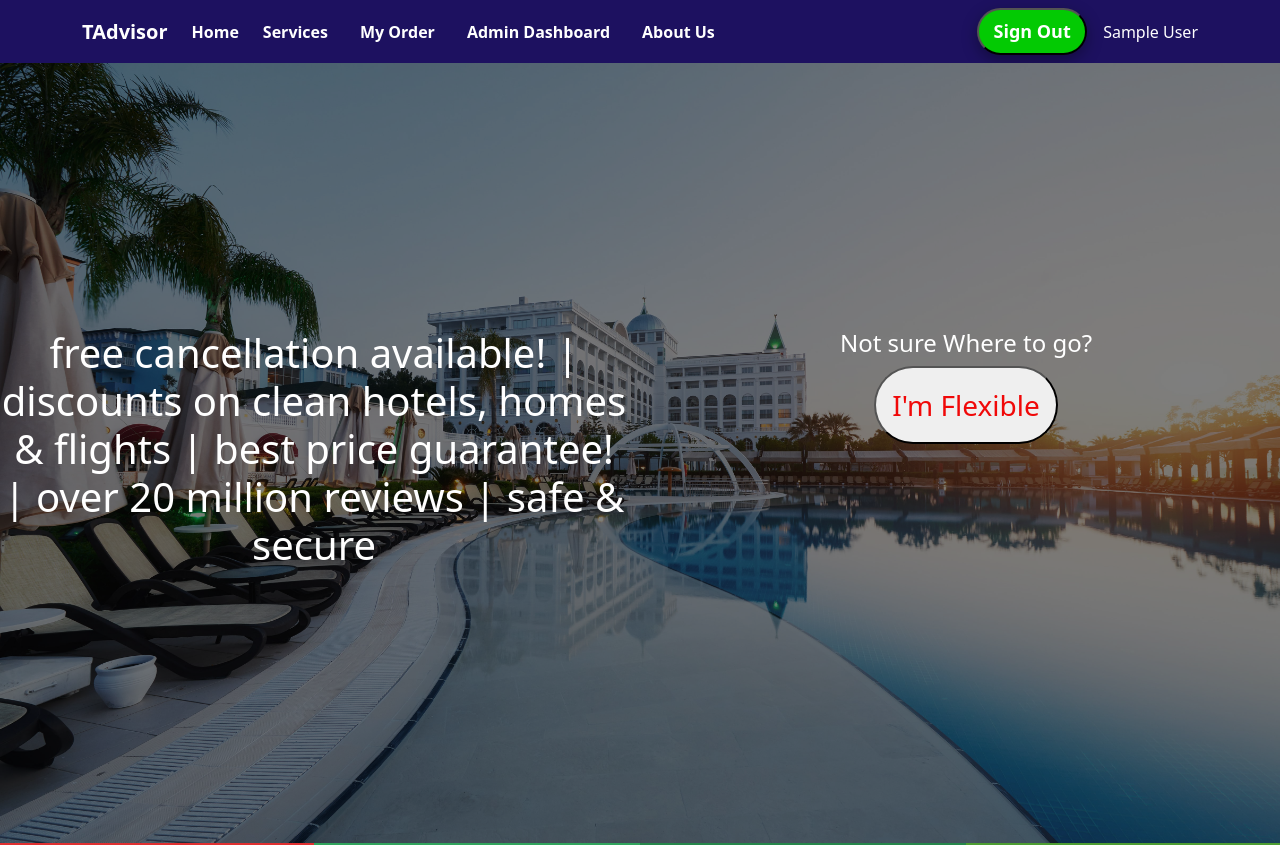
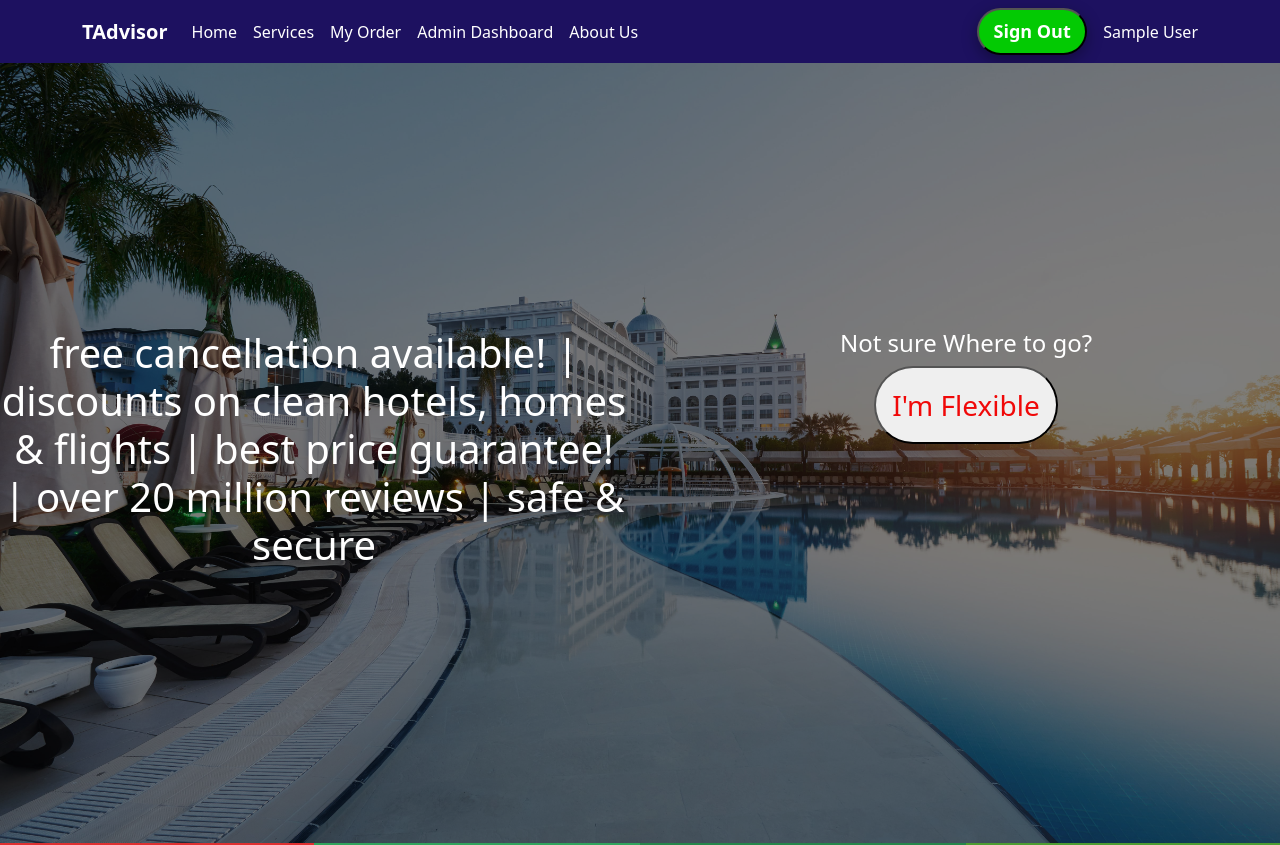
Before and after one commit to rokibulslam/Trip-Advisor-Client-MERN, a React (Create React App) app: page / in a window 1280 px wide. Shown: the top 845 px of the page. Built offline with nearby package versions, Linux system fonts and the light colour scheme; no server answers; sample sign-in values are in the browser's storage; the HTML template or start-up script is replaced by a standard one.

Commit message:
almost done

```diff
--- a/src/App.css
+++ b/src/App.css
@@ -1,5 +1,6 @@
 .App {
   text-align: center;
+  overflow: hidden;
 }
 
 .App-logo {
--- a/src/Component/Admin/ManageOrder/ManageOrder.js
+++ b/src/Component/Admin/ManageOrder/ManageOrder.js
@@ -38,8 +38,9 @@ const ManageOrder = () => {
         }
     }
     return (
-        <div>
+        <div className="container pt-5">
             <div>
+                <h1 className="fw-light">Manage All Orders</h1>
             <Table striped bordered hover>
             <thead>
                 <tr>
@@ -47,7 +48,6 @@ const ManageOrder = () => {
                 <th>Ordered BY</th>
                 <th>Adress</th>
                 <th>Status</th>
-                <th>Product</th>
                 </tr>
             </thead>
             {
@@ -55,12 +55,10 @@ const ManageOrder = () => {
                     <tbody>
                         <tr>
                         <td>1</td>
-                        <td>{order.name} <br />{order.city}<br />{order.country}<br />{order.email}<br />{order.phone}</td>
-                        <td>${order.service.price}<br />{order.service.name}</td>
+                        <td>Customer Name: {order.name} <br />City :{order.city}<br />Country: {order.country}<br />Email: {order.email}<br />Phone No: {order.phone}</td>
+                        <td>Service Price: ${order.service.price}<br />Service Name: {order.service.name}</td>
                         <td className="text-danger">{order.status}</td>
-                        <td></td>
-
-                        <td><button onClick={()=>handleDelete(order._id)}>Cancel Order</button> <br /><button onClick={()=>handlePending(order._id)}>Approved Order</button></td>
+                        <td><button className="btn btn-danger m-2" onClick={()=>handleDelete(order._id)}>Cancel Order</button> <br /><button className="btn btn-success" onClick={()=>handlePending(order._id)}>Approved Order</button></td>
                         </tr>
                     </tbody>
                 ))
--- a/src/Component/Home/NavBar/NavBar.js
+++ b/src/Component/Home/NavBar/NavBar.js
@@ -1,5 +1,5 @@
 import React from 'react';
-import { Button, Container, Nav, Navbar} from 'react-bootstrap';
+import { Button, Container, Nav, Navbar, NavDropdown} from 'react-bootstrap';
 import { HashLink } from 'react-router-hash-link';
 import useAuth from '../../../Hooks/useAuth';
 import './NavBar.css'
@@ -16,11 +16,12 @@ const NavBar = () => {
             <Navbar.Toggle aria-controls="responsive-navbar-nav" />
             <Navbar.Collapse id="responsive-navbar-nav">
                 <Nav className="me-auto">
-                <Nav.Link as={HashLink} className="text-decoration-none fw-bold text-white"  to="/home#home">Home</Nav.Link>
-                <Nav.Link as={HashLink} className="text-decoration-none px-3 fw-bold text-white"  to="/home#hotels">Services</Nav.Link>
-                {user?.email ? <Nav.Link as={HashLink} className="text-decoration-none px-3 fw-bold text-white" to="/myOrders">My Order</Nav.Link>: ''}
-                {user?.email ? <Nav.Link as={HashLink} className="text-decoration-none px-3 fw-bold text-white" to="/admin">Admin Dashboard</Nav.Link> : ''}
-                <Nav.Link as={HashLink} className="text-decoration-none px-3 fw-bold text-white" to="/about">About Us</Nav.Link>
+                <Nav.Link as={HashLink} className="text-decoration-none fw-normal text-white"  to="/home#home">Home</Nav.Link>
+                <Nav.Link as={HashLink} className="text-decoration-none fw-normal px-2 text-white"  to="/home#hotels">Services</Nav.Link>
+                {user?.email ? <Nav.Link as={HashLink} className="text-decoration-none  fw-normal px-2 text-white" to="/myOrders">My Order</Nav.Link>: ''}
+                {user?.email ? <Nav.Link as={HashLink} className="text-decoration-none fw-normal px-2  text-white" to="/admin">Admin Dashboard</Nav.Link> : ''}
+
+                <Nav.Link as={HashLink} className="text-decoration-none px-2  fw-normal text-white" to="/about">About Us</Nav.Link>
                 </Nav>
                 <Nav className="justify-content-center align-items-center">
                 {user.email ? <button className="button text-white p-2"  onClick={logOut}>Sign Out</button> :
--- a/src/Component/User/Customer/PlaceOrder/MyOrders/MyOrders.js
+++ b/src/Component/User/Customer/PlaceOrder/MyOrders/MyOrders.js
@@ -32,12 +32,14 @@ const MyOrders = () => {
     }
     console.log(orders)
     return (
-        <div>
+        <div className="my-5">
+            <h1 className="fw-normal p-2">My Orders</h1>
+            {orders.length ?
+                <div className="container">
                     <Table striped bordered hover>
                         <thead>
                             <tr>
                                 <th>#</th>
-                <th>Name</th>
                                 <th>Adress</th>
                                 <th>Status</th>
                                 <th>Product</th>
@@ -48,16 +50,16 @@ const MyOrders = () => {
                                 <tbody>
                                     <tr>
                                         <td>1</td>
-                        <td>{order.name}</td>
-                        <td>{order.city}<br />{order.country}<br />{order.email}<br />{order.phone}</td>
+                                        <td>{order.name} <br />{order.city}<br />{order.country}<br />{order.email}<br />{order.phone}</td>
                                         <td className="text-danger">{order.status}</td>
                                         <td>${order.service.price}<br />{order.service.name}</td>
-                        <td><button onClick={()=>handleDelete(order._id)}>Cancel Order</button></td>
+                                        <td><button className="btn btn-danger" onClick={() => handleDelete(order._id)}>Cancel Order</button></td>
                                     </tr>
                                 </tbody>
                             ))
                         }
                     </Table>
+                </div> : <h1>You have 0 Orders</h1>}
         </div>
     );
 };
```
Lines whose indentation alone changed are shown as unchanged.
